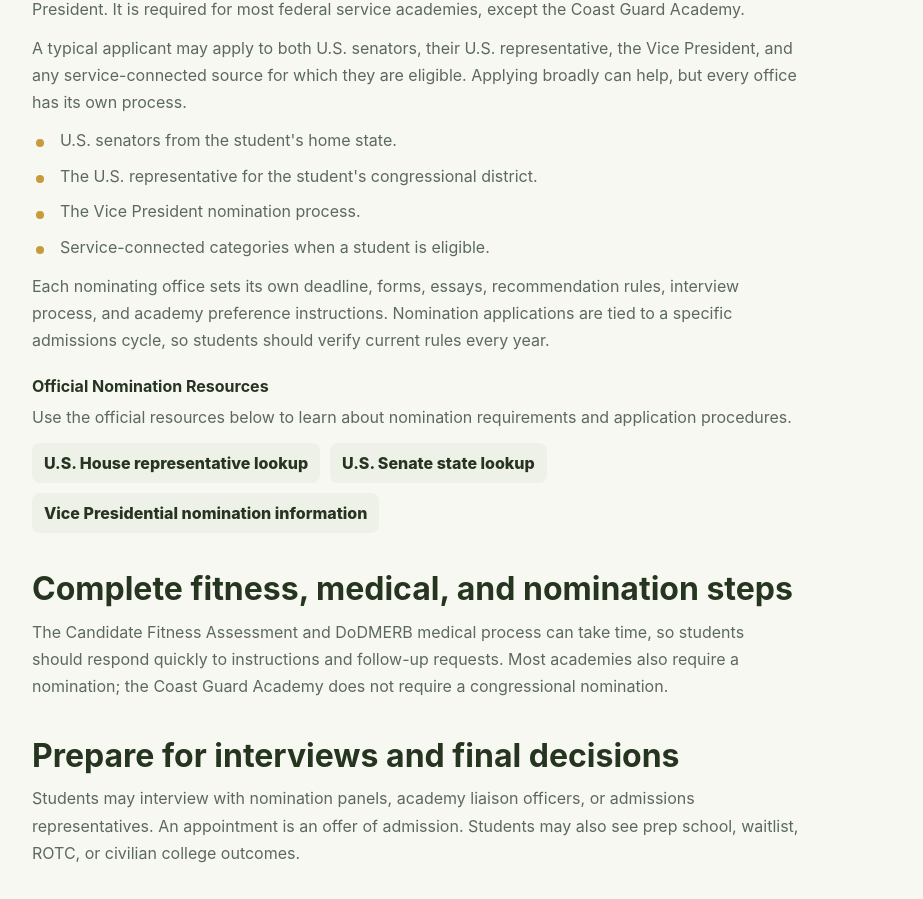
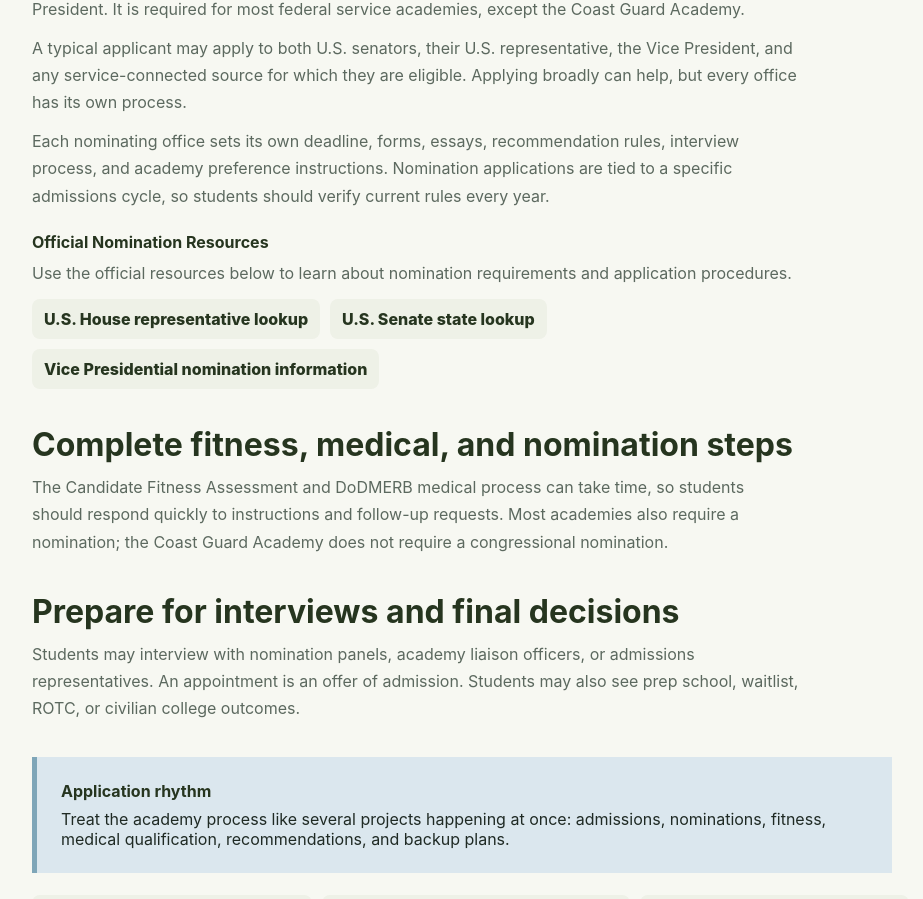
Before and after one commit to ryhinsy/MilitaryFutures-site, a Next.js app: page /service-academies/application-process in a window 1280 px wide. Shown: the part 1537-2436 px from the top of the page, without its empty margins (48-971 px from the left). Built offline with nearby package versions, Linux system fonts and the light colour scheme; no server answers.

Commit message:
Remove redundant nomination bullet list

```diff
--- a/app/service-academies/application-process/page.tsx
+++ b/app/service-academies/application-process/page.tsx
@@ -67,12 +67,6 @@ export default function AcademyApplicationProcessPage() {
                 source for which they are eligible. Applying broadly can help,
                 but every office has its own process.
               </p>
-              <ul className="guide-list">
-                <li>U.S. senators from the student&apos;s home state.</li>
-                <li>The U.S. representative for the student&apos;s congressional district.</li>
-                <li>The Vice President nomination process.</li>
-                <li>Service-connected categories when a student is eligible.</li>
-              </ul>
               <p>
                 Each nominating office sets its own deadline, forms, essays,
                 recommendation rules, interview process, and academy preference
```
